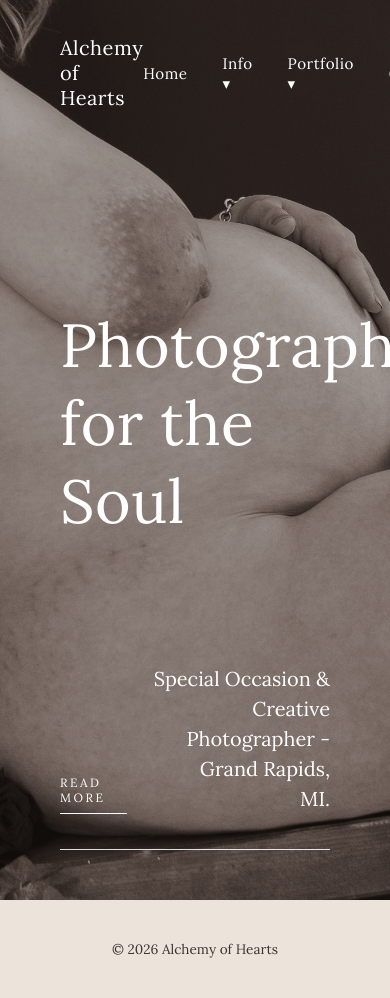
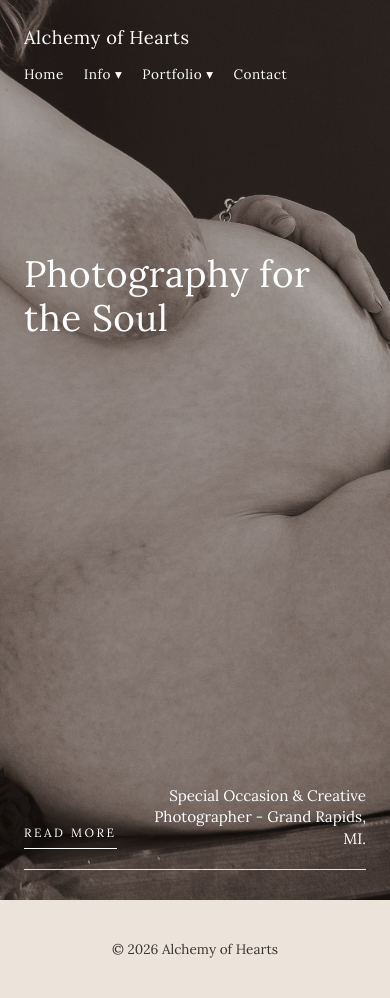
Before and after one commit to Danimarianzi/skills-github-pages, a Jekyll site: the page built from index.html, in a window 390 px wide. Built offline with Jekyll 4.4.1, drawn with Linux system fonts in a browser that asks for light colours.

Commit message:
Implement mobile responsive styles in main.css
Add mobile adjustments for screens 768px and smaller, including layout changes for the site header, navigation links, and hero section.

```diff
--- a/assets/css/main.css
+++ b/assets/css/main.css
@@ -9,6 +9,7 @@ body {
 font-family: 'Lora', serif;
 background-color: #ece3da;
 color: #3b3531;
+overflow-x: hidden;
 }
 
 /* --- 2. TOP NAVIGATION BAR --- */
@@ -29,6 +30,7 @@ color: #ffffff;
 text-decoration: none;
 font-size: 1.25rem;
 letter-spacing: 0.5px;
+white-space: nowrap;
 }
 
 .nav-links {
@@ -47,6 +49,7 @@ color: #ffffff;
 text-decoration: none;
 font-size: 0.95rem;
 letter-spacing: 0.5px;
+white-space: nowrap;
 }
 
 .nav-links a:hover {
@@ -83,6 +86,7 @@ display: block;
 /* --- 4. HOME HERO SECTION --- */
 .hero-home {
 height: 100vh;
+height: 100dvh;
 width: 100%;
 background-image: linear-gradient(rgba(0, 0, 0, 0.25), rgba(0, 0, 0, 0.25)), url('../images/heroes/uno.jpg');
 background-size: cover;
@@ -123,6 +127,7 @@ letter-spacing: 2.5px;
 text-transform: uppercase;
 padding-bottom: 8px;
 border-bottom: 1px solid #ffffff;
+white-space: nowrap;
 }
 
 .hero-subtitle {
@@ -166,3 +171,64 @@ background-color: #ece3da;
 color: #3b3531;
 font-size: 0.85rem;
 }
+
+/* --- 7. MOBILE PHONE ADJUSTMENTS (Screens 768px and smaller) --- */
+@media (max-width: 768px) {
+
+/* Stack Brand Title on top, and Menu Links in a clean row underneath */
+.site-header {
+flex-direction: column;
+align-items: flex-start;
+gap: 14px;
+padding: 25px 24px;
+}
+
+.site-brand {
+font-size: 1.15rem;
+}
+
+/* Tighten spacing between Home, Info, Portfolio, Contact so all 4 fit on screen */
+.nav-links {
+gap: 20px;
+width: 100%;
+flex-wrap: wrap;
+}
+
+.nav-links a {
+font-size: 0.85rem;
+}
+
+/* Keep dropdown menus from getting cut off on the right edge of the phone */
+.dropdown-menu {
+left: auto;
+right: 0;
+min-width: 150px;
+}
+
+/* Reduce side padding from 60px to 24px to give text room to breathe */
+.hero-home {
+padding: 0 24px 30px 24px;
+}
+
+/* Scale down "Photography for the Soul" so "Photography" fits on one line */
+.hero-title-box {
+margin-top: 28vh;
+}
+
+.hero-title-box h1 {
+font-size: 2.3rem;
+line-height: 1.2;
+}
+
+/* Adjust bottom row spacing and font size for narrow screens */
+.hero-middle-row {
+margin-bottom: 20px;
+gap: 15px;
+}
+
+.hero-subtitle {
+font-size: 0.95rem;
+line-height: 1.4;
+}
+
+}
```
